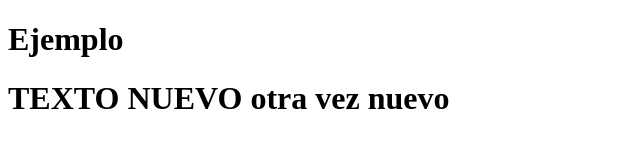
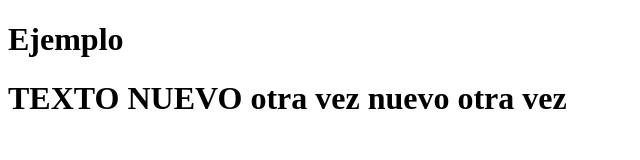
Before and after one commit to hcerdag/ejercicio, a plain HTML site: page index.html in a window 1280 px wide. Shown: the whole page, without its empty margins (0-640 px from the left). Drawn offline with Linux system fonts and the light colour scheme.

Commit message:
Cambio menor segundo en Index

```diff
--- a/index.html
+++ b/index.html
@@ -9,7 +9,7 @@
 <body>
     <div class="app">
         <h1>Ejemplo</h1>
-        <h1>TEXTO NUEVO otra vez nuevo</h1>
+        <h1>TEXTO NUEVO otra vez nuevo otra vez</h1>
     </div>
 </body>
 </html>
```
